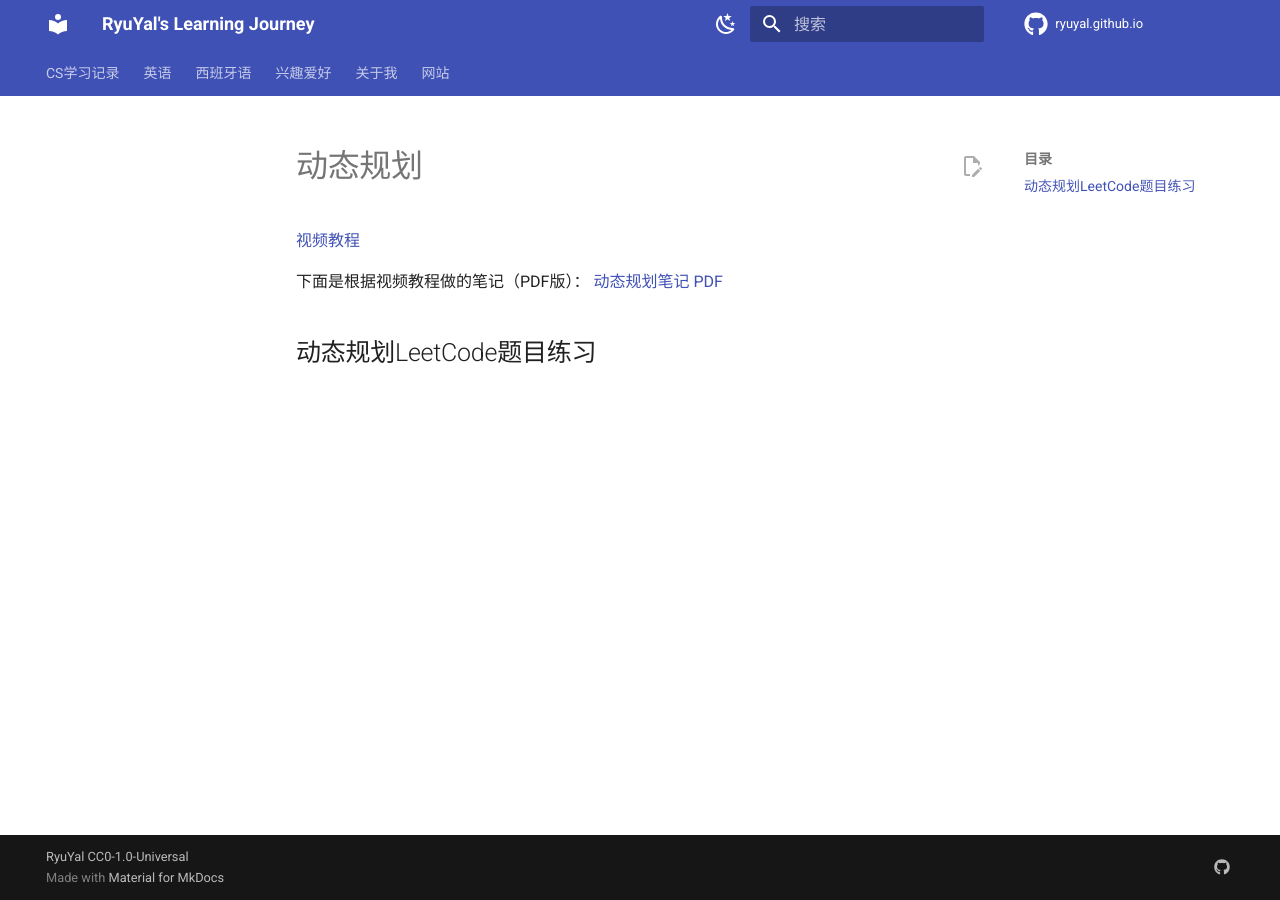
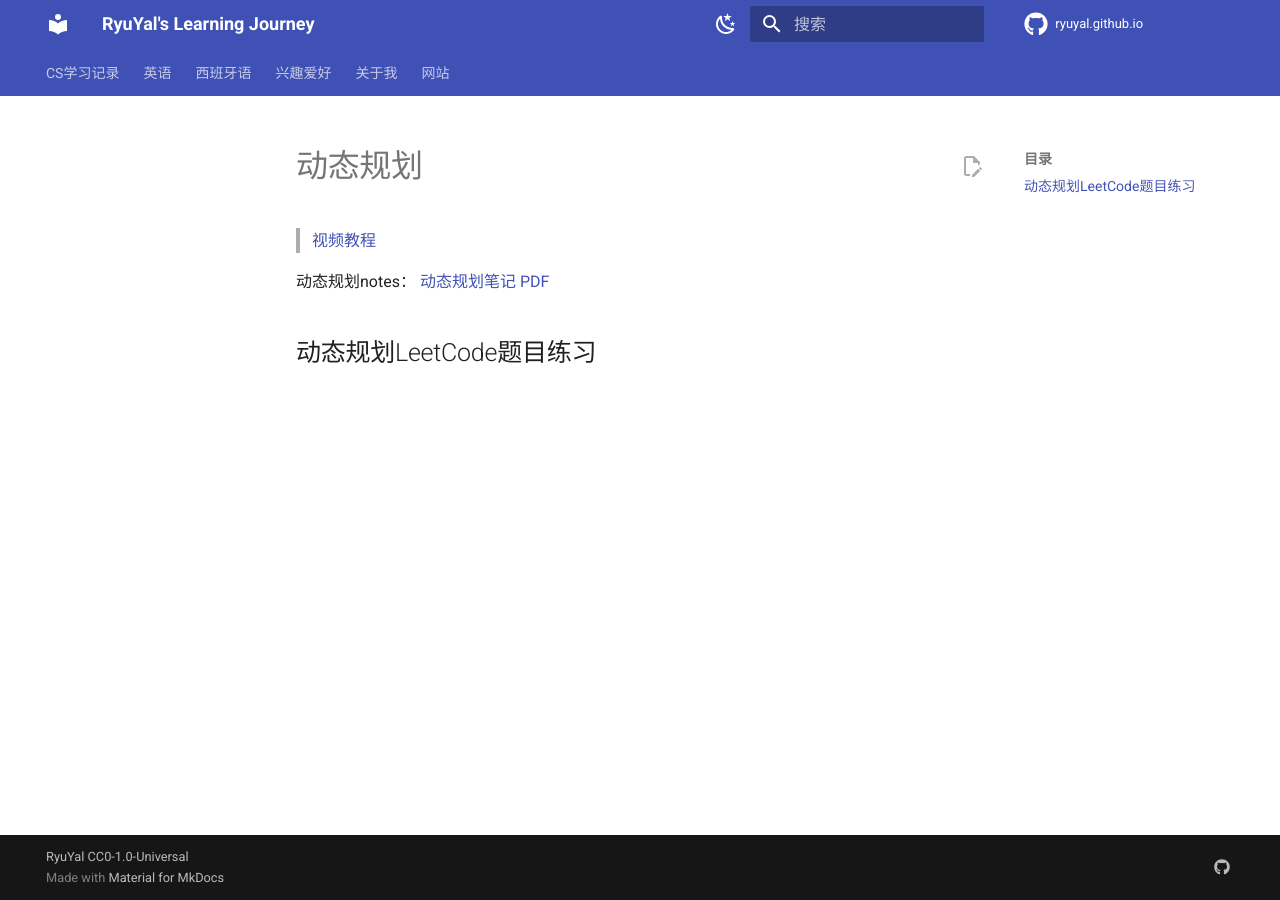
Before and after one commit to ryuyal/ryuyal.github.io, an MkDocs documentation site: the page built from docs/CS/Algos/dynamic_programming.md, in a window 1280 px wide. Built offline with MkDocs 1.6.1 and Material for MkDocs 9.7.7, drawn with Linux system fonts in a browser that asks for light colours; comment, search, counter and statistics services are not loaded.

Commit message:
update dp.pdf

```diff
--- a/docs/CS/Algos/dynamic_programming.md
+++ b/docs/CS/Algos/dynamic_programming.md
@@ -1,12 +1,15 @@
 ---
-title: 动态规划
+title: 个人履历
 ---
 
 # 动态规划
 
-[视频教程](https://youtu.be/oBt53YbR9Kk)
+> [视频教程](https://youtu.be/oBt53YbR9Kk)
 
-下面是根据视频教程做的笔记（PDF版）：
+<!-- 个人简历test：
+[通用简历 PDF](./files/cv-yxj.pdf) -->
+
+动态规划notes：
 [动态规划笔记 PDF](./ds_notes/dp.pdf)
 
 ## 动态规划LeetCode题目练习
```
Also changed, not shown: 1 other file.
